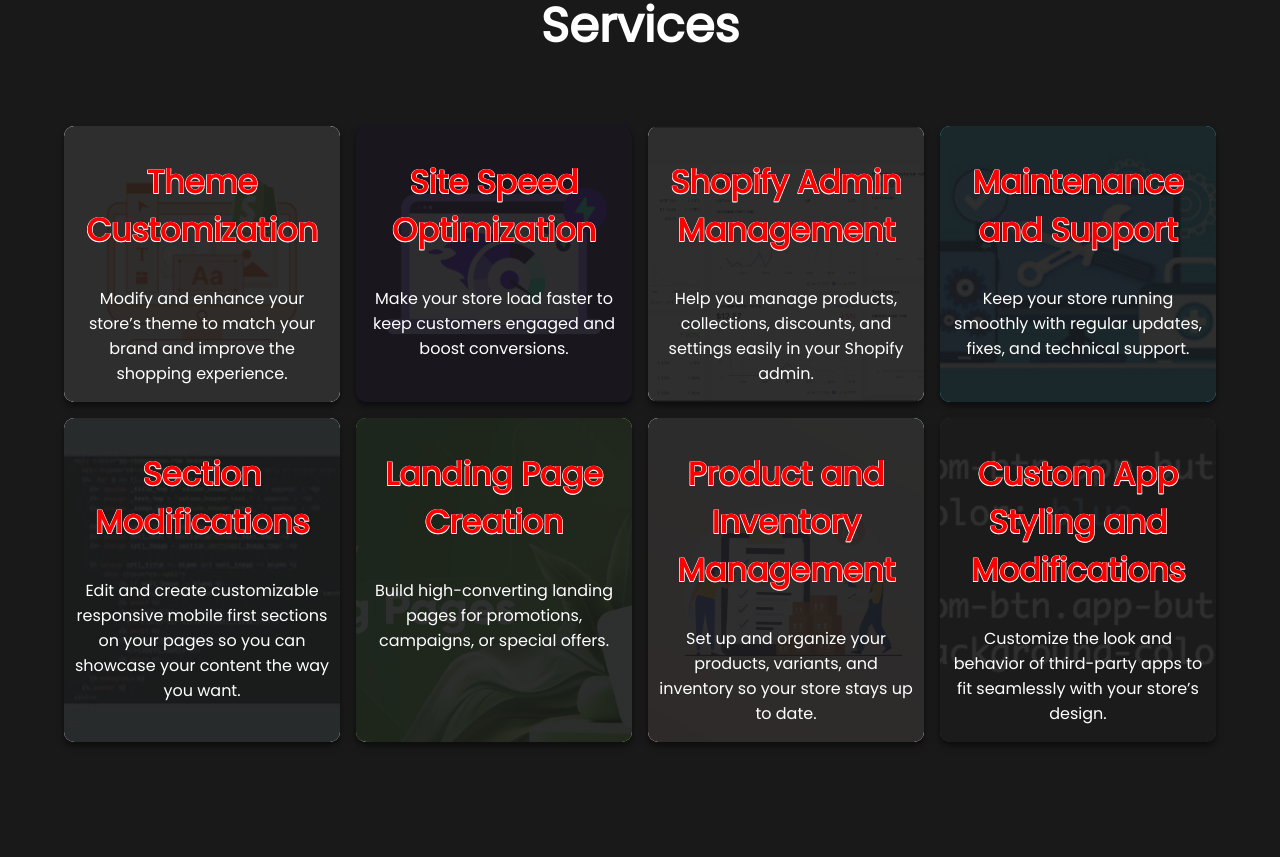
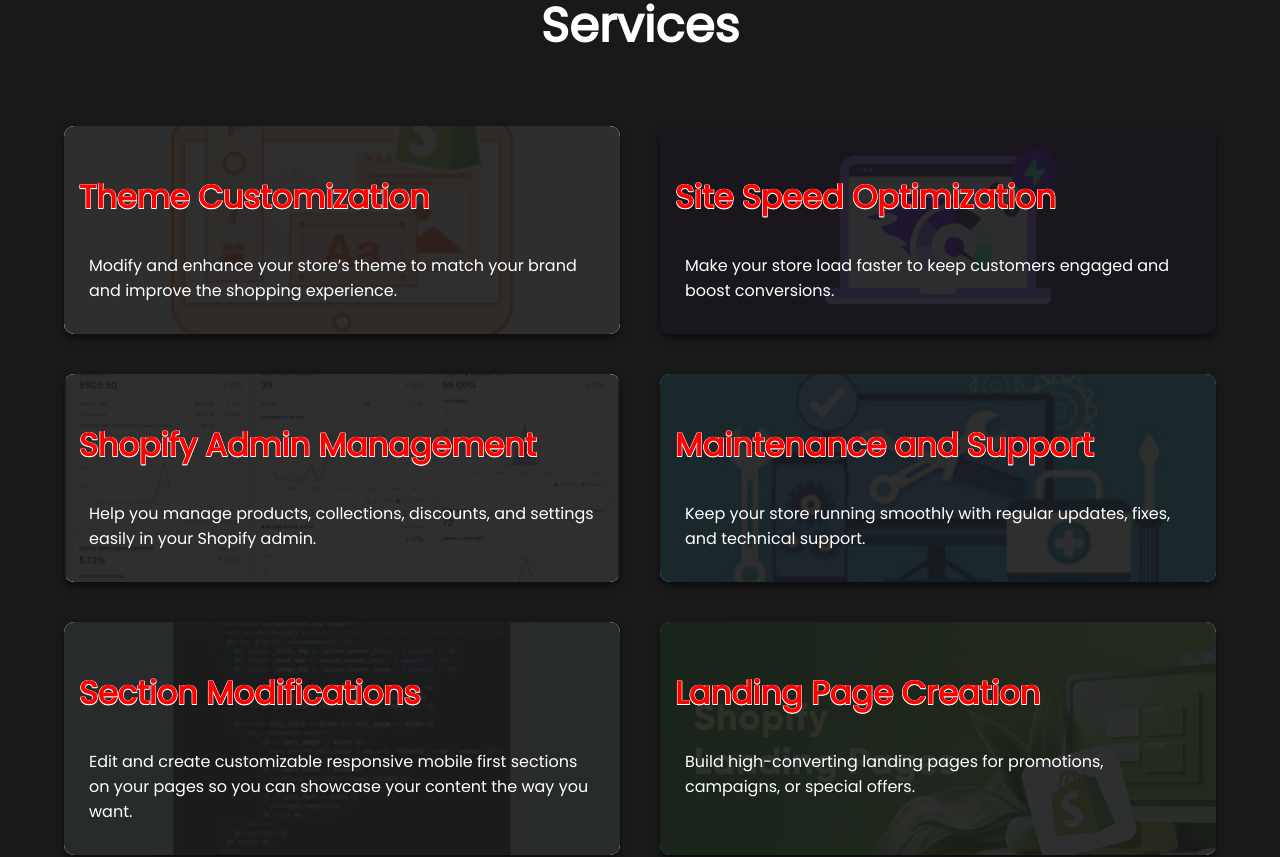
Before and after one commit to Chanceux-02/Louie-Jay-Cantores-Portfolio, a Vue app: page / in a window 1280 px wide. Shown: the part 6640-7497 px from the top of the page. Built offline with nearby package versions, Linux system fonts and the light colour scheme.

Commit message:
(port-update) services start update

```diff
--- a/src/components/ServicesComponent.vue
+++ b/src/components/ServicesComponent.vue
@@ -102,7 +102,7 @@ export default {
     .card-container{
         margin-top: 5%;
         display: grid;
-        grid-template-columns: repeat(2, 1fr);
+        grid-template-columns: repeat(1, 1fr);
         justify-content: center;
         align-items: center;
         gap: 1rem;
@@ -162,10 +162,19 @@ export default {
         }
         .card-content{
             height: auto;
+            padding: 15px;
         }
 
         .card-container{
-            grid-template-columns: repeat(4, 1fr);
+            grid-template-columns: repeat(2, 1fr);
+            gap: 40px;
+        }
+        .proj-title{
+            text-align: start;
+        }
+
+        .service-desc{
+        text-align: start;
         }
     }
 
```
